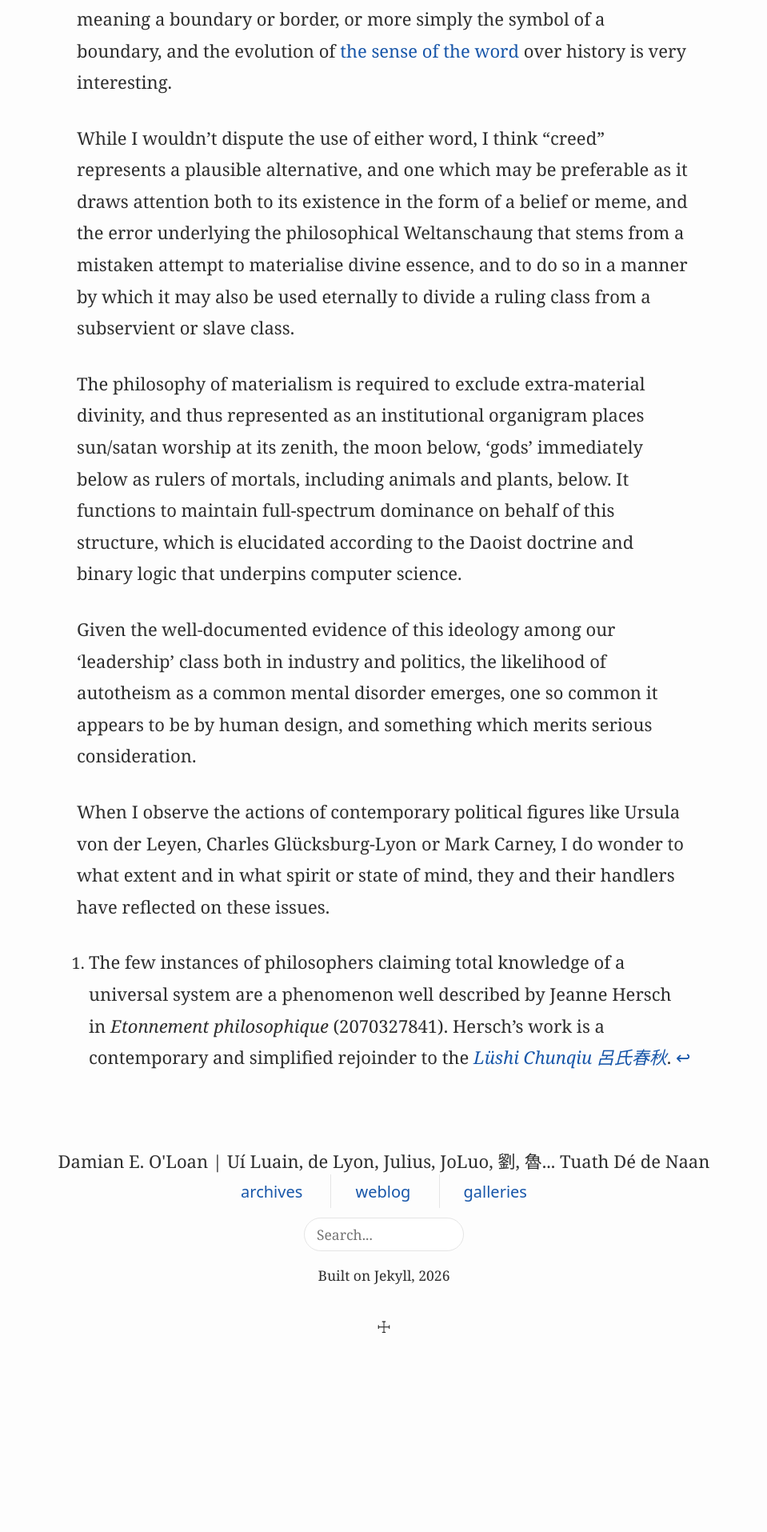
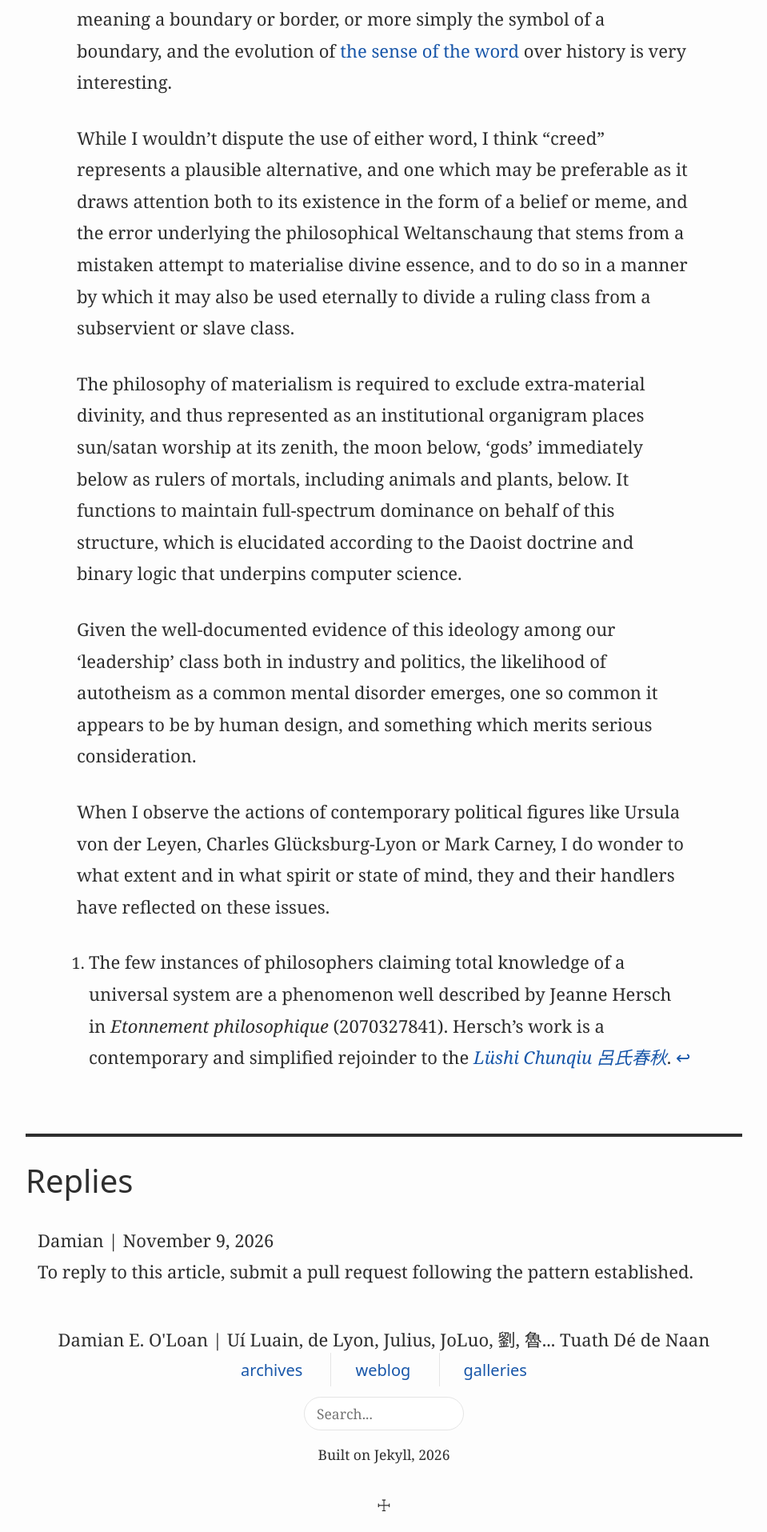
Before and after one commit to damianeoloan/damianeoloan.github.io, a Jekyll site: the page built from blog/_posts/2026-10-03-qarnei.md, in a window 1280 px wide. Shown: the part 3029-4944 px from the top of the page at 80% size, without its empty margins (160-1119 px from the left). Built offline with Jekyll 4.4.1, drawn with Linux system fonts in a browser that asks for light colours; before the commit the page ends 4721 px from its top, so only the background shows below that.

Commit message:
=Add weblog replies

```diff
--- /dev/null
+++ b/_data/weblog-replies/experiments-in-ai-building-a-static-website.yml
@@ -0,0 +1,8 @@
+# Template
+#   - contributor_name: # A name or pseudonym
+#     body: # The content of the reply
+#   - contributor_name: # A name or pseudonym
+#     body: # The content of the reply
+
+- contributor_name: "Damian"
+  body: "To reply to this article, submit a pull request following the pattern established."
--- /dev/null
+++ b/_data/weblog-replies/leaving_the_uk.yml
@@ -0,0 +1,8 @@
+# Template
+#   - contributor_name: # A name or pseudonym
+#     body: # The content of the reply
+#   - contributor_name: # A name or pseudonym
+#     body: # The content of the reply
+
+- contributor_name: "Damian"
+  body: "To reply to this article, submit a pull request following the pattern established."
--- /dev/null
+++ b/_data/weblog-replies/on-marriage-formation-in-china.yml
@@ -0,0 +1,8 @@
+# Template
+#   - contributor_name: # A name or pseudonym
+#     body: # The content of the reply
+#   - contributor_name: # A name or pseudonym
+#     body: # The content of the reply
+
+- contributor_name: "Damian"
+  body: "To reply to this article, submit a pull request following the pattern established."
--- /dev/null
+++ b/_data/weblog-replies/qarnei.yml
@@ -0,0 +1,8 @@
+# Template
+#   - contributor_name: # A name or pseudonym
+#     body: # The content of the reply
+#   - contributor_name: # A name or pseudonym
+#     body: # The content of the reply
+
+- contributor_name: "Damian"
+  body: "To reply to this article, submit a pull request following the pattern established."
--- /dev/null
+++ b/_includes/weblog-reply.html
@@ -0,0 +1,6 @@
+<li>
+  <span itemprop="author" itemscope itemtype="http://schema.org/Person">{{ reply.contributor_name }}</span><span> | </span>
+  <time datetime="{{ 'now' | date_to_xmlschema }}">{{ "now" | date: "%B %-d, %Y" }}</time>
+
+  <p class="weblog-reply-body">{{ reply.body }}</p>
+</li>
--- a/_layouts/post.html
+++ b/_layouts/post.html
@@ -30,6 +30,19 @@ layout: default
     {{ content }}
   </div>
 </article><!-- End post -->
+<!-- Start replies -->
+{% if site.data.weblog-replies[page.slug] %}
+<div class="weblog-replies">
+  <hr>
+  <h2>Replies</h2>
+  <ul>
+  {% for reply in site.data.weblog-replies[page.slug] %}
+    {% include weblog-reply.html %}
+  {% endfor %}
+  </ul>
+</div>
+{% endif %}
+<!-- End replies -->
 <!-- Start previous / next post links -->
 {% if page.previous %}
 <a class="post-seq previous-post" href="{{ page.previous.url | prepend: site.baseurl }}">PREV</br>POST</a>
--- a/_sass/_layout.scss
+++ b/_sass/_layout.scss
@@ -280,6 +280,20 @@ h1.post-title {
     float: right;
     margin-right: 10%;
     &:hover { margin-right: 5%; }
+  }
+}
+
+/**
+ * Post replies
+ */
+div.weblog-replies {
+  width: 70%;
+   margin: 0 auto var(--spacing-unit);
+  hr {
+    margin: 0 auto var(--spacing-unit);
+  }
+  ul {
+    list-style: none;
   }
 }
 
```
